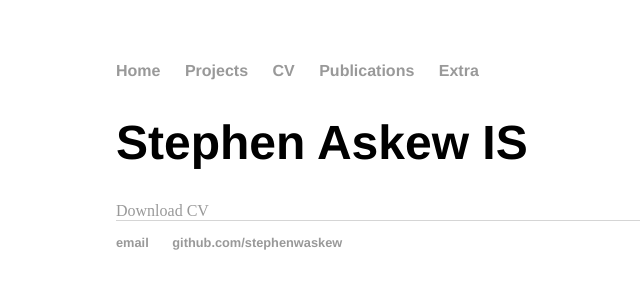
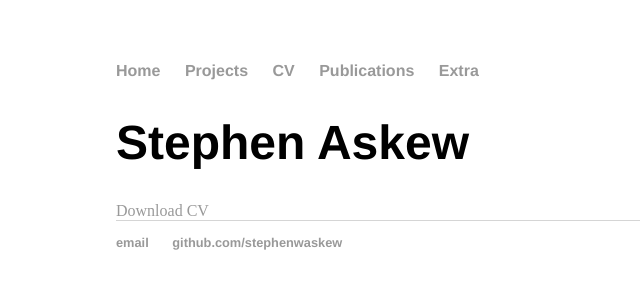
Before and after one commit to stephenwaskew/stephenwaskew.github.io, a Jekyll site: the page built from index.html, in a window 1280 px wide. Shown: the top 300 px of the page, without its empty margins (76-716 px from the left). Built offline with Jekyll 4.4.1, drawn with Linux system fonts in a browser that asks for light colours.

Commit message:
removed the is

```diff
--- a/index.html
+++ b/index.html
@@ -4,6 +4,6 @@ title: Stephen Askew
 ---
 
 		<div class="blurb">
-			<h1>Stephen Askew IS</h1>
+			<h1>Stephen Askew</h1>
 			<a href="/files/stephen_askew_resume.pdf" class="download" title="Download CV as PDF">Download CV</a>
 		</div>
```
